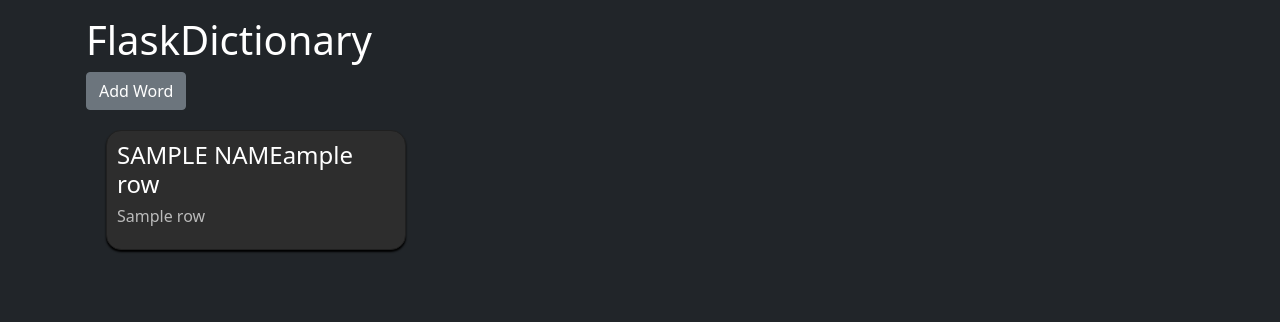
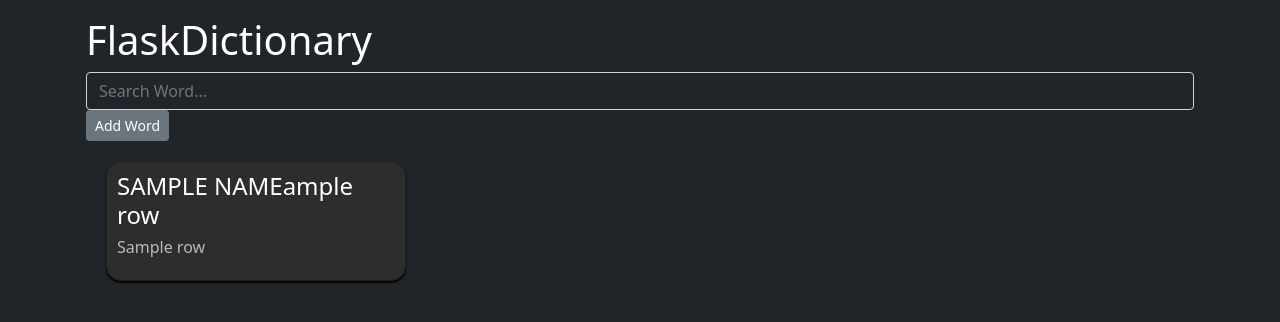
Before and after one commit to timthedev07/Flask-Dictionary, a Flask app: template templates/index.html in a window 1280 px wide. Shown: the top 322 px of the page. Run offline with Flask 2, Linux system fonts and the light colour scheme; the template is opened without the code that fills it: most values are stand-ins (such as "Sample title", 1, 10 or a date in 2020).

Commit message:
add a search bar perhaps?

```diff
--- a/templates/index.html
+++ b/templates/index.html
@@ -7,8 +7,9 @@ Home
 
 {% block main %}
   <h1>FlaskDictionary</h1>
-  <a href="/add"><button class="btn btn-secondary">Add Word</button></a>
-  <ul class="list-unstyled">
+  <input class="form-control bg-dark text-white" placeholder="Search Word...">
+  <a href="/add"><button class="btn btn-sm btn-secondary">Add Word</button></a>
+  <ul class="list-unstyled d-flex">
     {% for row in rows %}
     <a href="/word?w={{ row[1] }}" class="text-white text-decoration-none">
       <li class="word-item">
```
